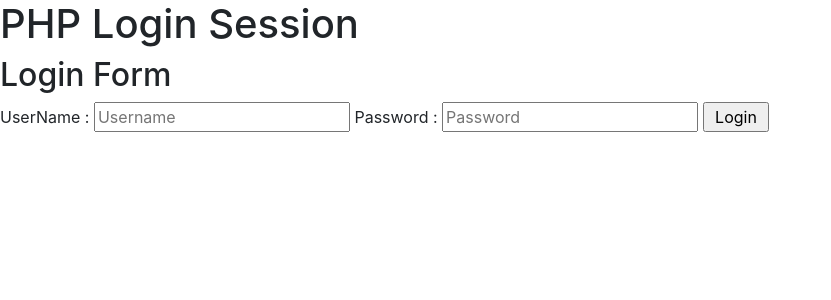
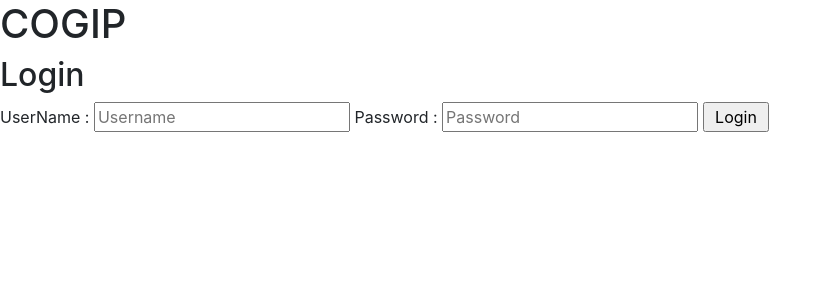
Before and after one commit to Gaet8802/my-first-relational-database-app, a PHP site: page /log-in-form.php in a window 1280 px wide. Shown: the top 300 px of the page, without its empty margins (0-831 px from the left). Run offline with PHP 8.4, Linux system fonts and the light colour scheme; some libraries are stand-ins or nearby versions.

Commit message:
modif log in form

```diff
--- a/log-in-form.php
+++ b/log-in-form.php
@@ -18,14 +18,14 @@ catch(Exception $e)
   	<script src="https://maxcdn.bootstrapcdn.com/bootstrap/4.0.0/js/bootstrap.min.js" integrity="sha384-JZR6Spejh4U02d8jOt6vLEHfe/JQGiRRSQQxSfFWpi1MquVdAyjUar5+76PVCmYl" crossorigin="anonymous"></script>
   	<script src="https://code.jquery.com/jquery-3.2.1.slim.min.js" integrity="sha384-KJ3o2DKtIkvYIK3UENzmM7KCkRr/rE9/Qpg6aAZGJwFDMVNA/GpGFF93hXpG5KkN" crossorigin="anonymous"></script>
   	<script src="https://cdnjs.cloudflare.com/ajax/libs/popper.js/1.12.9/umd/popper.min.js" integrity="sha384-ApNbgh9B+Y1QKtv3Rn7W3mgPxhU9K/ScQsAP7hUibX39j7fakFPskvXusvfa0b4Q" crossorigin="anonymous"></script>
-    <title>Login</title>
+    <title>COGIP</title>
   </head>
   <body>
     <div id="main">
-      <h1>PHP Login Session</h1>
+      <h1>COGIP</h1>
     </div>
     <div id="login">
-      <h2>Login Form</h2>
+      <h2>Login</h2>
     </div>
     <form action="login.php" method="post">
       <label>UserName :</label>
```
